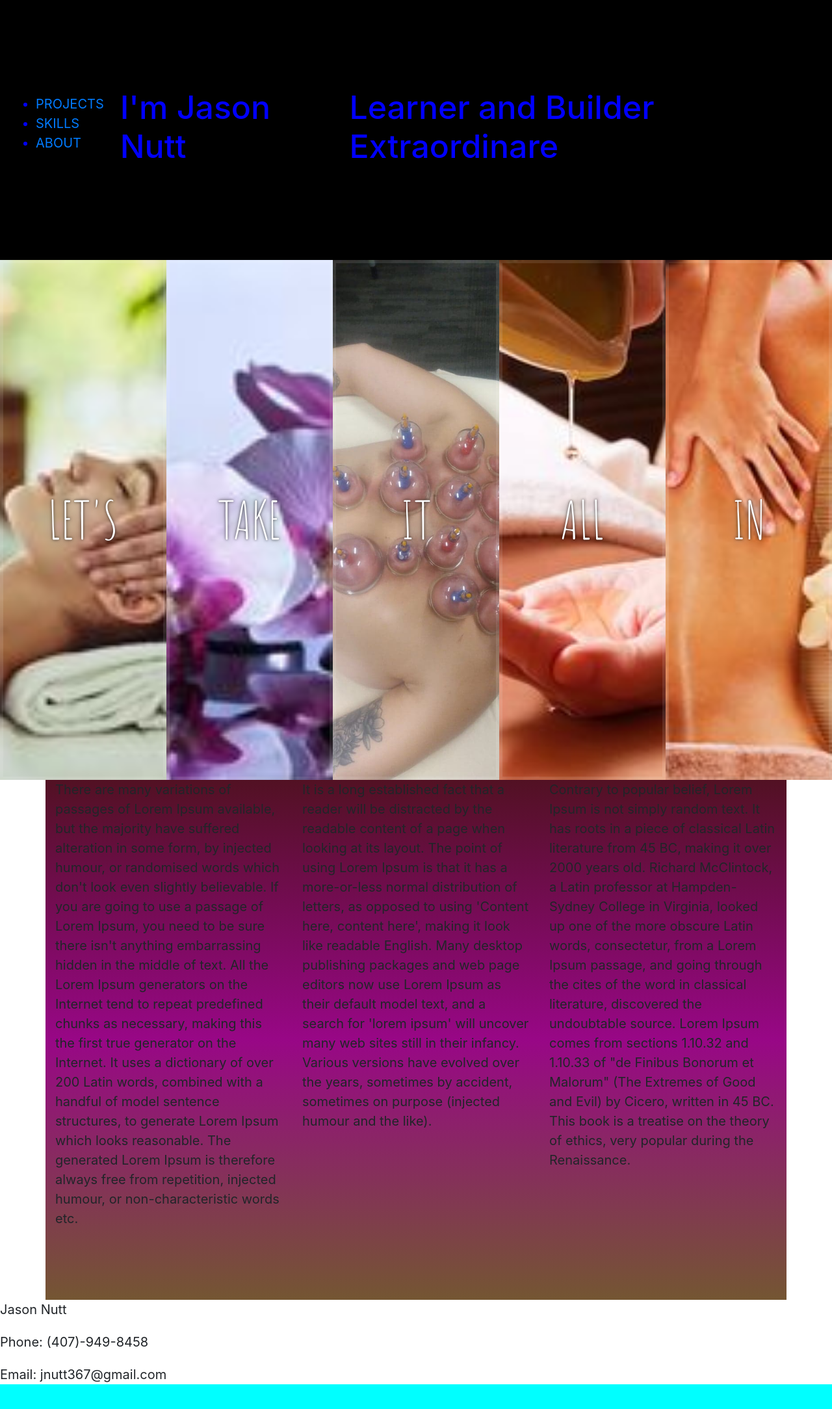
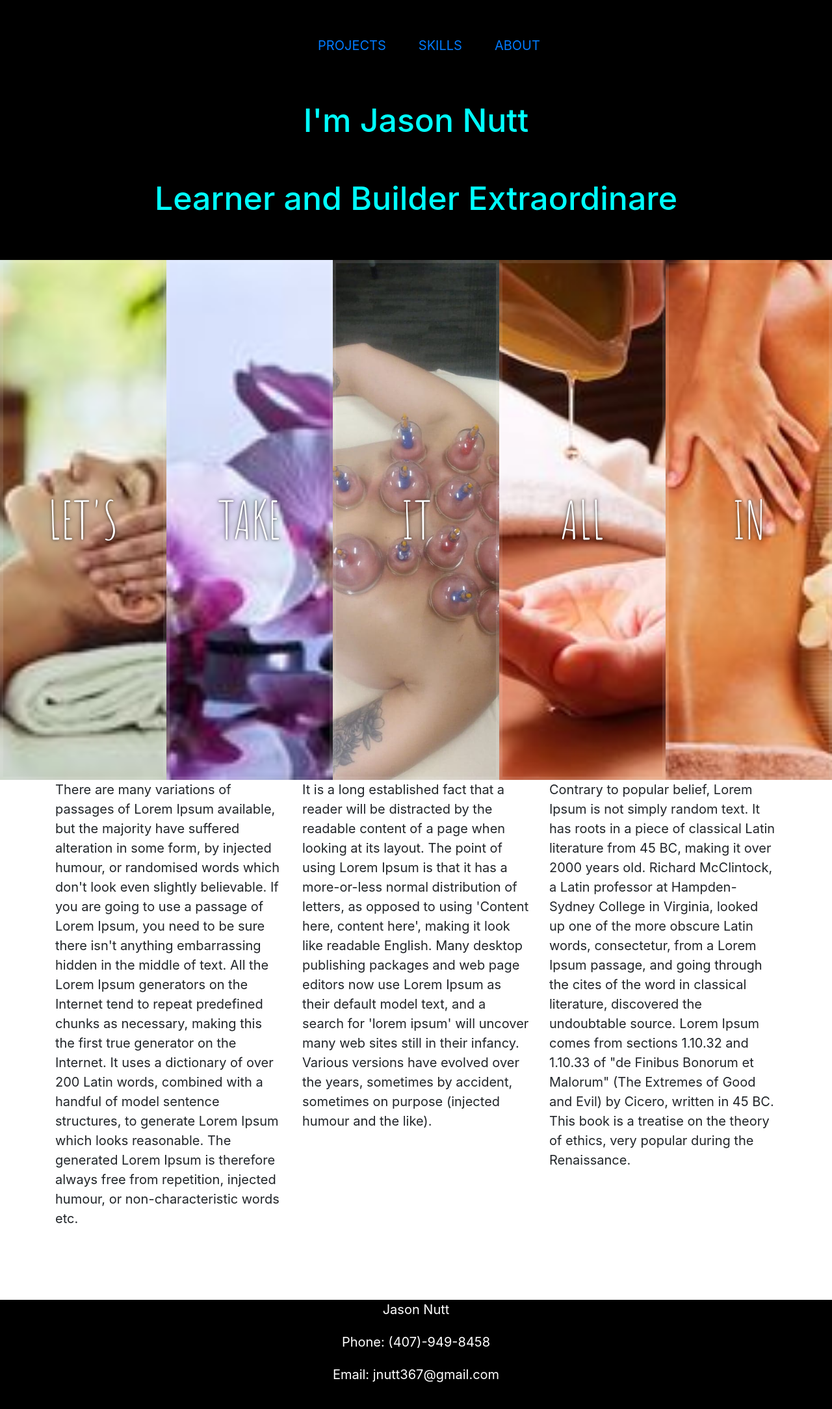
Before and after one commit to jnutt367/jnutt367.github.io, a plain HTML site: page index.html in a window 1280 px wide. Shown: the whole page at 65% size. Drawn offline with nearby package versions, Linux system fonts and the light colour scheme.

Commit message:
changing the footer styles and added skills #id
added skills id to the section element need to work on footer and section and nav tomorrow...finish first page and start adding the other three pages

```diff
--- a/css/style.css
+++ b/css/style.css
@@ -12,8 +12,9 @@
     header{
 		height: 400px;
 		background-color: black;
-		color: blue;
+		color: aqua;
 		display: flex;
+		flex-direction: column;
 		justify-content: center;
 		align-items: center;
 	}
@@ -24,7 +25,17 @@
     *, *:before, *:after {
       box-sizing: inherit;
     }
+	ul  {
+		list-style: none;
+		display: flex;
+		flex-direction: row;
 
+	}
+	ul li {
+		display: flex;
+		padding: 15px;
+		margin: 10px;
+	}
     .panels {
       min-height: 100vh;
       overflow: hidden;
@@ -95,6 +106,14 @@
     }
 	section {
 		height: 800px;
-		background-image: linear-gradient(#521123, #980786, #745632);
 		display: flex;
 	}
+	.col-sm{
+		overflow: hidden;
+	}
+	footer {
+		height:400px;
+		background-color: black;
+		color: white;
+		text-align: center;
+	}
```
